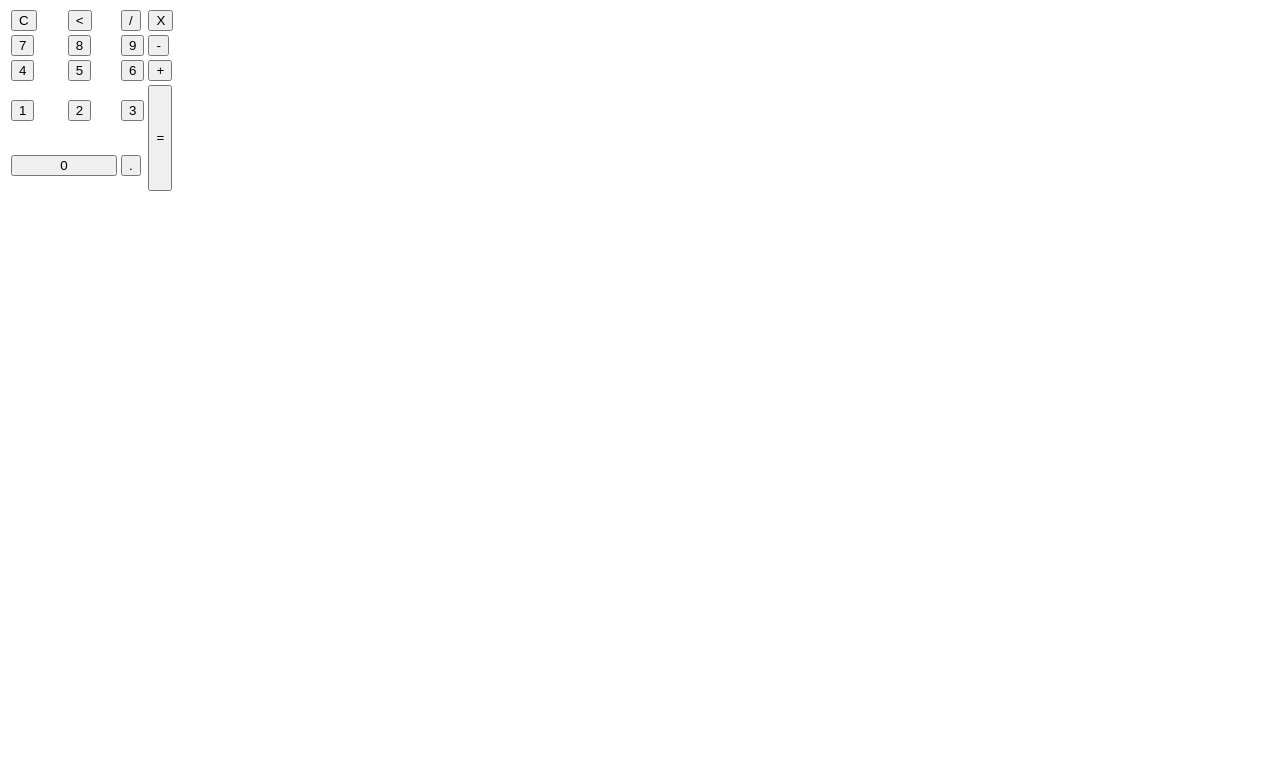
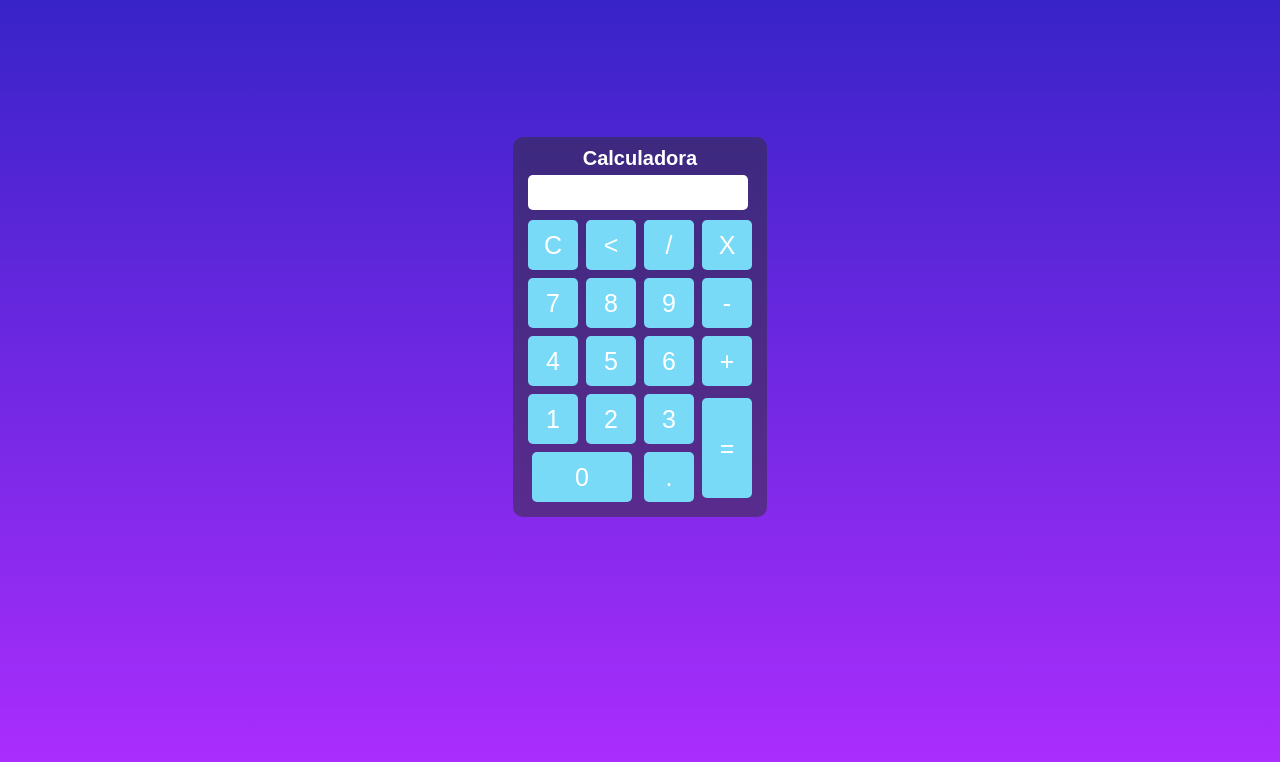
Before and after one commit to Sammynauta/Projetos-javascript, a plain HTML site: page Calculadora/index.html in a window 1280 px wide. Shown: the part 73-835 px from the top of the page. Before the commit the page ends 800 px from the top, so only its background shows below. Drawn offline with Linux system fonts and the light colour scheme.

Commit message:
estrutura e estilo feitos. adicionar funcionalidade.

```diff
--- a/Calculadora/css/style.css
+++ b/Calculadora/css/style.css
@@ -1,7 +1,67 @@
+* {
+    margin: 0;
+    padding: 0;
+}
+
+main {
+    background-image: linear-gradient(#2d22c3, #aa2dfd);
+    height: 100vh;
+    color: white;
+    font-family: Arial, Helvetica, sans-serif;
+    padding-top: 35px;
+    text-align: center;
+    font-size: 10px;
+}
+
+.box-calculadora {
+    position: absolute;
+    background-color: rgba(46, 46, 46, 0.5);
+    top: 50%;
+    left: 50%;
+    margin-right: -50%;
+    transform: translate(-50%, -50%);
+    border-radius: 10px;
+    padding: 10px;
+}
+
+.botao {
+    width: 50px;
+    height: 50px;
+    font-size: 25px;
+    cursor: pointer;
+    margin: 3px;
+    background-color: #79daf8;
+    color: #fff;
+    border-radius: 5px;
+    border: none;
+    transform: scale(1);
+    transition: 0.4s;
+}
+
+.botao:hover{
+    background-color: #3cb1d4;
+}
+
+.botao:active {
+    transform: scale(0.90);
+}
+
 .igualdade {
-    height: 106px;
+    height: 100px;
 }
 
 .inserirzero {
-    width: 106px;
+    width: 100px;
 }
+
+#resultado{
+    background-color: #ffffff;
+    width: 210px;
+    height: 25px;
+    margin: 5px;
+    font-size: 20px;
+    color: black;
+    text-align: right;
+    padding: 5px;
+    border-radius: 5px;
+}
--- a/Calculadora/index.html
+++ b/Calculadora/index.html
@@ -14,35 +14,36 @@
             <p id="resultado"></p>
             <table>
                 <tr>
-                    <td><button class="botao" onclick="clean()">C</button></td>
-                    <td><button class="botao" onclick="back()"><</button></td>
-                    <td><button class="botao" onclick="insert('/')">/</button></td>
-                    <td><button class="botao" onclick="insert('X')">X</button></td>
+                    <td><button class="botao" onclick="Limpar()">C</button></td>
+                    <td><button class="botao" onclick="Apagar()"> < </button></td>
+                    <td><button class="botao" onclick="Inserir('/')">/</button></td>
+                    <td><button class="botao" onclick="Inserir('X')">X</button></td>
                 </tr>
                 <tr>
-                    <td><button class="botao" onclick="insert('7')">7</button></td>
-                    <td><button class="botao" onclick="insert('8')">8</button></td>
-                    <td><button class="botao" onclick="insert('9')">9</button></td>
-                    <td><button class="botao" onclick="insert('-')">-</button></td>
+                    <td><button class="botao" onclick="Inserir('7')">7</button></td>
+                    <td><button class="botao" onclick="Inserir('8')">8</button></td>
+                    <td><button class="botao" onclick="Inserir('9')">9</button></td>
+                    <td><button class="botao" onclick="Inserir('-')">-</button></td>
                 </tr>
                 <tr>
-                    <td><button class="botao" onclick="insert('4')">4</button></td>
-                    <td><button class="botao" onclick="insert('5')">5</button></td>
-                    <td><button class="botao" onclick="insert('6')">6</button></td>
-                    <td><button class="botao" onclick="insert('+')">+</button></td>
+                    <td><button class="botao" onclick="Inserir('4')">4</button></td>
+                    <td><button class="botao" onclick="Inserir('5')">5</button></td>
+                    <td><button class="botao" onclick="Inserir('6')">6</button></td>
+                    <td><button class="botao" onclick="Inserir('+')">+</button></td>
                 </tr>
                 <tr>
-                    <td><button class="botao" onclick="insert('1')">1</button></td>
-                    <td><button class="botao" onclick="insert('2')">2</button></td>
-                    <td><button class="botao" onclick="insert('3')">3</button></td>
+                    <td><button class="botao" onclick="Inserir('1')">1</button></td>
+                    <td><button class="botao" onclick="Inserir('2')">2</button></td>
+                    <td><button class="botao" onclick="Inserir('3')">3</button></td>
                     <td rowspan="2"><button class="botao igualdade" onclick="calcular()">=</button></td>
                 </tr>
                 <tr>
-                    <td colspan="2"><button class="botao inserirzero" onclick="insert('0')">0</button></td>
-                    <td><button class="botao" onclick="insert('.')">.</button></td>
+                    <td colspan="2"><button class="botao inserirzero" onclick="Inserir('0')">0</button></td>
+                    <td><button class="botao" onclick="Inserir('.')">.</button></td>
                 </tr>
             </table>
         </div>
     </main>
+    <script src="./js/script.js"></script>
 </body>
 </html>
--- a/Calculadora/js/script.js
+++ b/Calculadora/js/script.js
@@ -0,0 +1,16 @@
+
+function Inserir(num) {
+    let numero = document.getElementById('resultado').innerHTML;
+    document.getElementById('resultado').innerHTML = numero + num;
+}
+
+//Limpa o campo
+function Limpar() {
+    document.getElementById('resultado').innerHTML = "";
+}
+
+//Exclui apenas um digito
+function Apagar() {
+    let resultado = document.getElementById('resultado').innerHTML;
+    document.getElementById('resultado').innerHTML = resultado.substring(0, resultado.length - 1);
+}
```
